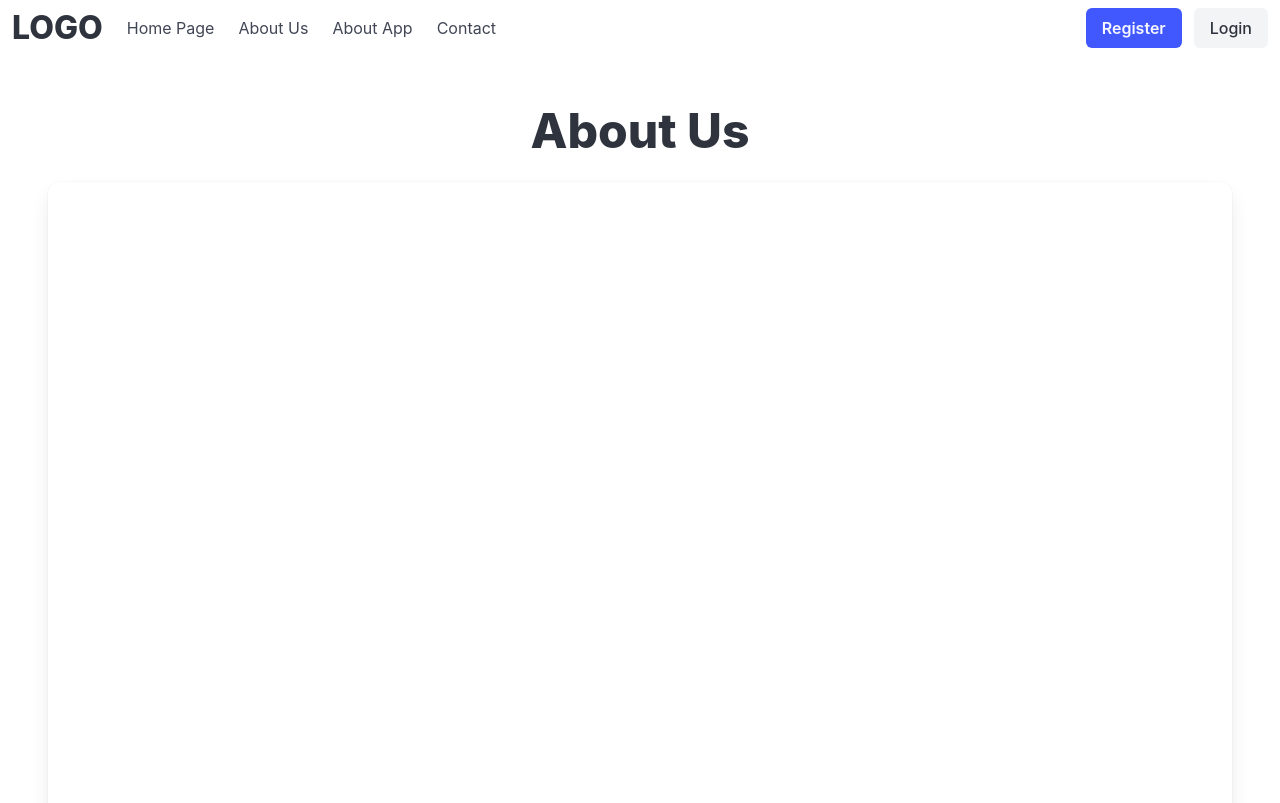
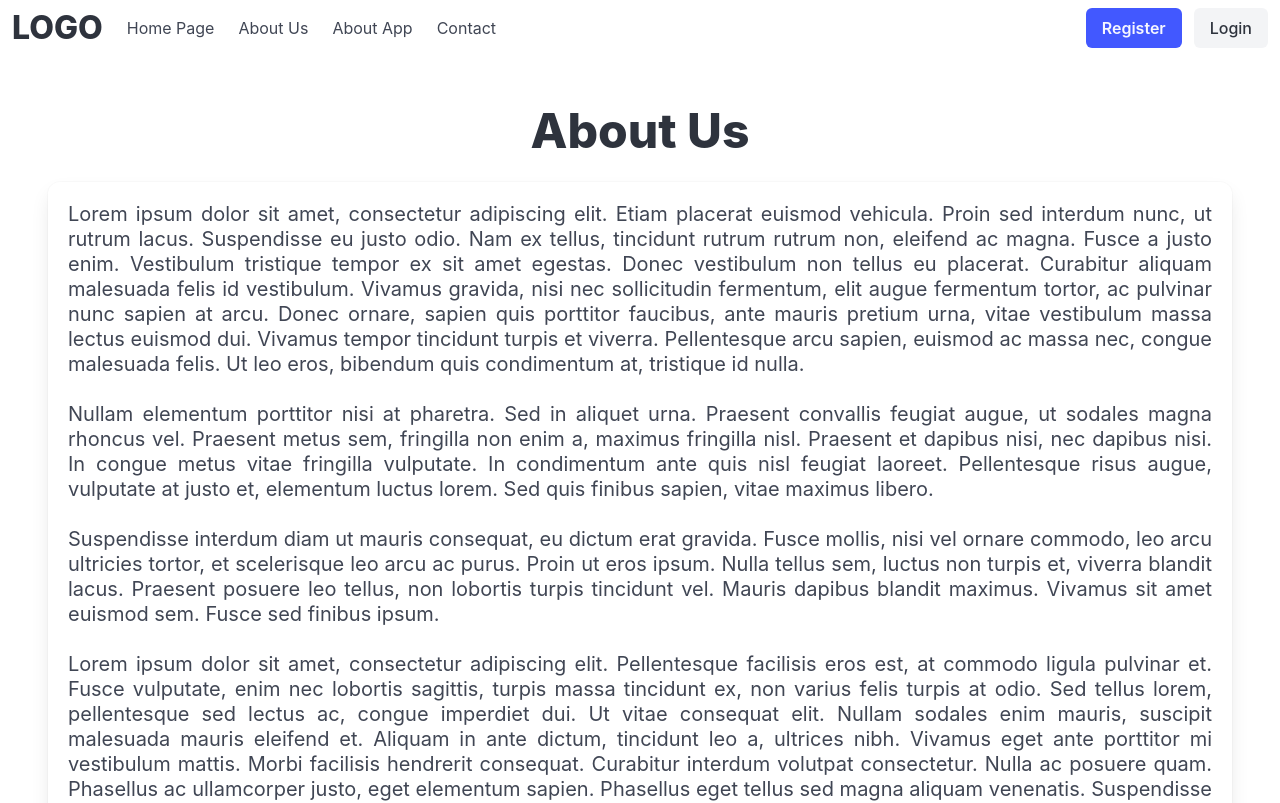
Before and after one commit to DLQuake/Aplikacja_internetowa_do_analizy_duzych_zbiorow_danych_astronomicznych, a React (Create React App) app in the folder frontend/: page /aboutus in a window 1280 px wide. Shown: the top 803 px of the page. Built offline with nearby package versions, Linux system fonts and the light colour scheme.

Commit message:
Delete color white from content

```diff
--- a/frontend/src/pages/AboutUs.jsx
+++ b/frontend/src/pages/AboutUs.jsx
@@ -10,7 +10,7 @@ const AboutUs = () => {
                 <div class="content">
                     <h1 className="title is-1 has-text-centered">About Us</h1>
                 </div>
-                <div className="content box subtitle has-text-justified has-text-white">
+                <div className="content box subtitle has-text-justified">
                     <p>
                         Lorem ipsum dolor sit amet, consectetur adipiscing elit. Etiam placerat euismod vehicula. Proin sed interdum nunc, ut rutrum lacus. Suspendisse eu justo odio. Nam ex tellus, tincidunt rutrum rutrum non, eleifend ac magna. Fusce a justo enim. Vestibulum tristique tempor ex sit amet egestas. Donec vestibulum non tellus eu placerat. Curabitur aliquam malesuada felis id vestibulum. Vivamus gravida, nisi nec sollicitudin fermentum, elit augue fermentum tortor, ac pulvinar nunc sapien at arcu. Donec ornare, sapien quis porttitor faucibus, ante mauris pretium urna, vitae vestibulum massa lectus euismod dui. Vivamus tempor tincidunt turpis et viverra. Pellentesque arcu sapien, euismod ac massa nec, congue malesuada felis. Ut leo eros, bibendum quis condimentum at, tristique id nulla.
                         <br/><br/>
```
